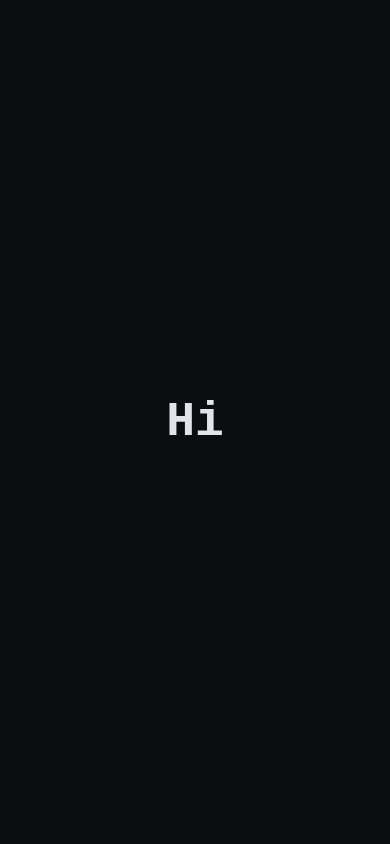
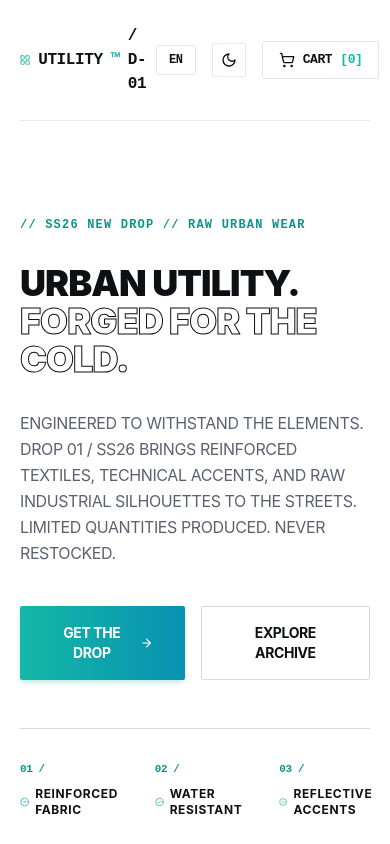
Before and after one commit to huevangxp/design-react-ui, a React (Vite) app: page / in a window 390 px wide. Shown: the top 844 px of the page. Built offline with nearby package versions, Linux system fonts and the light colour scheme.

Commit message:
commit Wed 05/20/2026  8:51:31.12

```diff
--- a/src/App.tsx
+++ b/src/App.tsx
@@ -1,7 +1,72 @@
-export default function App() {
+import { useState, useEffect } from 'react'
+import { LanguageProvider } from './context/LanguageContext'
+import Header from './components/Header'
+import Home from './pages/Home'
+
+function AppContent() {
+  // Default to Light Mode (false) so the background is clean white
+  const [isDarkMode, setIsDarkMode] = useState(false)
+
+  // Manage Dark/Light mode theme
+  useEffect(() => {
+    if (isDarkMode) {
+      document.documentElement.classList.add('dark')
+    } else {
+      document.documentElement.classList.remove('dark')
+    }
+  }, [isDarkMode])
+
+  const scrollToSection = (id: string) => {
+    const element = document.getElementById(id);
+    if (element) {
+      element.scrollIntoView({ behavior: 'smooth' });
+    }
+  };
+
   return (
-    <div style={{ display: 'flex', justifyContent: 'center', alignItems: 'center', height: '100vh', fontSize: '3rem', fontFamily: 'monospace', fontWeight: 'bold' }}>
-      Hi
+    // Pure white page background in light mode (bg-white)
+    <div className="bg-white dark:bg-[#0c0d10] text-[#0f1013] dark:text-[#e2e4e9] font-sans antialiased tracking-tight min-h-screen transition-colors duration-300 selection:bg-teal-500 selection:text-white pb-16">
+      <div className="max-w-[1400px] mx-auto px-5 lg:px-10 flex flex-col gap-12 lg:gap-20">
+
+        {/* Navigation */}
+        <Header
+          isDarkMode={isDarkMode}
+          setIsDarkMode={setIsDarkMode}
+        />
+
+        {/* Home Landing Page Content */}
+        <main className="min-h-[50vh]">
+          <Home />
+        </main>
+
+        {/* Technical Footer */}
+        <footer className="py-10 pb-16 flex flex-col gap-8 font-mono text-xs animate-fade-up select-none">
+          <div className="flex flex-col md:flex-row justify-between md:items-center border-b border-[#e2e8f0] dark:border-[#22252a] pb-5 gap-4">
+            <div className="font-extrabold text-sm flex items-center gap-2">
+              <svg xmlns="http://www.w3.org/2000/svg" width="16" height="16" viewBox="0 0 24 24" fill="none" stroke="currentColor" strokeWidth="2" strokeLinecap="round" strokeLinejoin="round" className="text-teal-500"><rect width="8" height="8" x="2" y="2" rx="1"/><rect width="8" height="8" x="14" y="2" rx="1"/><rect width="8" height="8" x="2" y="14" rx="1"/><rect width="8" height="8" x="14" y="14" rx="1"/></svg>
+              UTILITY™ <span className="text-[#5a6270] dark:text-[#8b919d] font-light">/ EST. 2026</span>
+            </div>
+            <div className="flex gap-6">
+              <button onClick={() => scrollToSection('archive')} className="text-[#5a6270] dark:text-[#8b919d] bg-transparent border-none cursor-pointer hover:text-teal-600 dark:hover:text-[#00b4d8] transition-colors duration-200">ABOUT</button>
+              <button onClick={() => scrollToSection('info')} className="text-[#5a6270] dark:text-[#8b919d] bg-transparent border-none cursor-pointer hover:text-teal-600 dark:hover:text-[#00b4d8] transition-colors duration-200">TERMS</button>
+              <button onClick={() => scrollToSection('info')} className="text-[#5a6270] dark:text-[#8b919d] bg-transparent border-none cursor-pointer hover:text-teal-600 dark:hover:text-[#00b4d8] transition-colors duration-200">PRIVACY</button>
+              <button onClick={() => scrollToSection('info')} className="text-[#5a6270] dark:text-[#8b919d] bg-transparent border-none cursor-pointer hover:text-teal-600 dark:hover:text-[#00b4d8] transition-colors duration-200">SUPPORT</button>
+            </div>
+          </div>
+          <div className="flex flex-col md:flex-row justify-between text-[#5a6270] dark:text-[#8b919d] gap-3">
+            <span>© 2026 ALL RIGHTS RESERVED. CODE [UTILITY_SYSTEM: v1.0.4]</span>
+            <span>LOC: 35.6762° N, 139.6503° E</span>
+          </div>
+        </footer>
+      </div>
     </div>
   )
 }
+
+export default function App() {
+  return (
+    <LanguageProvider>
+      <AppContent />
+    </LanguageProvider>
+  )
+}
--- a/src/components/Header.tsx
+++ b/src/components/Header.tsx
@@ -20,7 +20,7 @@ export default function Header({ isDarkMode, setIsDarkMode }: HeaderProps) {
   };
 
   return (
-    <header className="flex justify-between items-center py-6 border-b border-[#d3d8e2] dark:border-[#22252a] font-mono text-[13px] animate-fade-up">
+    <header className="flex justify-between items-center py-6 border-b border-[#e2e8f0] dark:border-[#22252a] font-mono text-[13px] animate-fade-up">
       <div
         onClick={() => scrollToSection('home')}
         className="font-extrabold text-base tracking-tight text-[#0f1013] dark:text-[#e2e4e9] flex items-center gap-2 cursor-pointer select-none hover:scale-105 transition-all duration-200"
@@ -58,7 +58,7 @@ export default function Header({ isDarkMode, setIsDarkMode }: HeaderProps) {
         {/* Language Switch Button */}
         <button
           onClick={() => setLanguage(language === 'lo' ? 'en' : 'lo')}
-          className="px-3 py-1.5 border border-[#d3d8e2] dark:border-[#22252a] bg-white dark:bg-[#1d2026] hover:bg-[#e6e9ef] dark:hover:bg-[#2c313d] text-[#0f1013] dark:text-[#e2e4e9] font-mono text-xs font-bold cursor-pointer transition-all duration-200 flex items-center justify-center hover:scale-105 rounded-sm select-none"
+          className="px-3 py-1.5 border border-[#e2e8f0] dark:border-[#22252a] bg-white dark:bg-[#1d2026] hover:bg-[#f8fafc] dark:hover:bg-[#2c313d] hover:shadow-sm text-[#0f1013] dark:text-[#e2e4e9] font-mono text-xs font-bold cursor-pointer transition-all duration-200 flex items-center justify-center hover:scale-105 rounded-sm select-none"
           title={language === 'lo' ? "Switch to English" : "Switch to Lao"}
         >
           {language === 'lo' ? 'LO' : 'EN'}
@@ -67,7 +67,7 @@ export default function Header({ isDarkMode, setIsDarkMode }: HeaderProps) {
         {/* Theme Toggle Switch */}
         <button
           onClick={() => setIsDarkMode(!isDarkMode)}
-          className="p-2 border border-[#d3d8e2] dark:border-[#22252a] bg-white dark:bg-[#1d2026] hover:bg-[#e6e9ef] dark:hover:bg-[#2c313d] text-[#0f1013] dark:text-[#e2e4e9] rounded-sm cursor-pointer transition-all duration-200 flex items-center justify-center hover:scale-105"
+          className="p-2 border border-[#e2e8f0] dark:border-[#22252a] bg-white dark:bg-[#1d2026] hover:bg-[#f8fafc] dark:hover:bg-[#2c313d] hover:shadow-sm text-[#0f1013] dark:text-[#e2e4e9] rounded-sm cursor-pointer transition-all duration-200 flex items-center justify-center hover:scale-105"
           title={isDarkMode ? "Switch to Light Mode" : "Switch to Dark Mode"}
         >
           {isDarkMode ? (
@@ -81,7 +81,7 @@ export default function Header({ isDarkMode, setIsDarkMode }: HeaderProps) {
         <span className="text-teal-600 dark:text-[#00b4d8] font-bold hidden sm:inline select-none">
           {t('status_active')}
         </span>
-        <button className="bg-white dark:bg-[#1d2026] border border-[#d3d8e2] dark:border-[#22252a] text-[#0f1013] dark:text-[#e2e4e9] px-4 py-2 font-mono text-[13px] font-semibold cursor-pointer rounded-sm hover:bg-[#e6e9ef] dark:hover:bg-[#22252a] hover:border-[#5a6270] dark:hover:border-[#8b919d] transition-all duration-200 flex items-center gap-2">
+        <button className="bg-white dark:bg-[#1d2026] border border-[#e2e8f0] dark:border-[#22252a] text-[#0f1013] dark:text-[#e2e4e9] px-4 py-2 font-mono text-[13px] font-semibold cursor-pointer rounded-sm hover:bg-[#f8fafc] dark:hover:bg-[#22252a] hover:border-[#5a6270] dark:hover:border-[#8b919d] hover:shadow-sm transition-all duration-200 flex items-center gap-2">
           <svg xmlns="http://www.w3.org/2000/svg" width="16" height="16" viewBox="0 0 24 24" fill="none" stroke="currentColor" strokeWidth="2" strokeLinecap="round" strokeLinejoin="round"><circle cx="8" cy="21" r="1"/><circle cx="19" cy="21" r="1"/><path d="M2.05 2.05h2l2.66 12.42a2 2 0 0 0 2 1.58h9.78a2 2 0 0 0 1.95-1.57l1.65-7.43H5.12"/></svg>
           {t('cart')} <span className="text-teal-500">[0]</span>
         </button>
```
